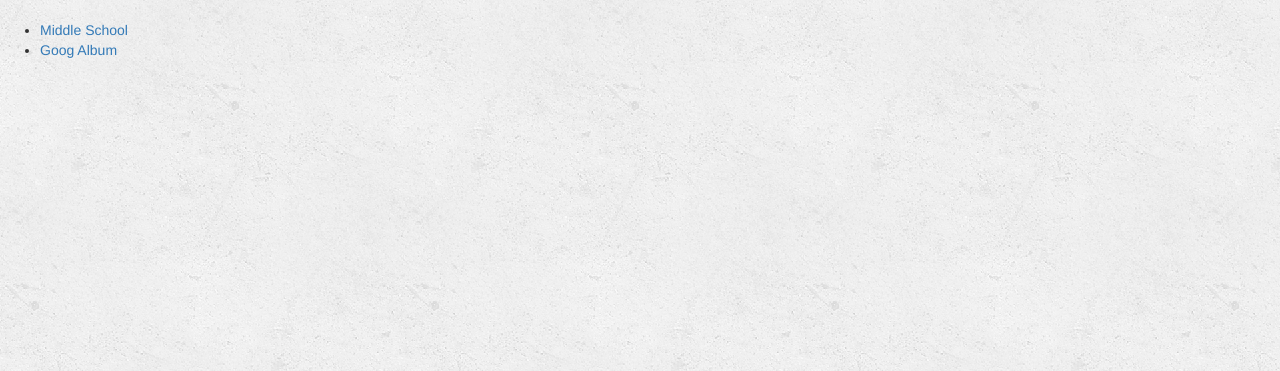
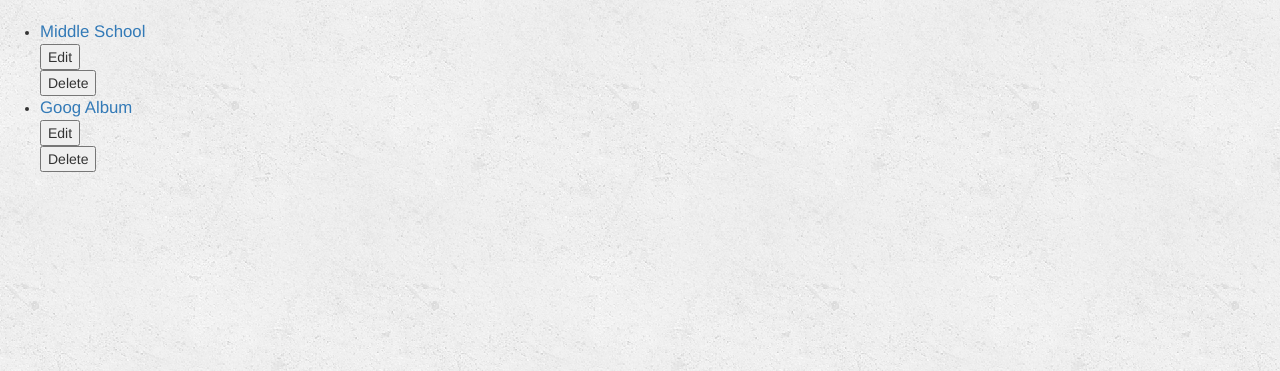
Before and after one commit to 23gosha/Website, a Django app: page /music/ in a window 1280 px wide. Shown: the part 52-423 px from the top of the page. Run offline with Django 3.2, Linux system fonts and the light colour scheme; data comes from the database, SQL or seed files in the repository; both versions use the stored data as it was after the commit; some libraries are stand-ins or nearby versions.

Commit message:
vid 32, added form editing and deleting

```diff
--- a/music/templates/music/index.html
+++ b/music/templates/music/index.html
@@ -3,7 +3,22 @@
 {% block body %}
     <ul>
         {% for album in object_list %} <!--when use ListView object_list (list of all objects is returned-->
-            <li><a href="{% url 'music:detail' album.id %}">{{ album.album_title }}</li>
+            <li>
+                <a href="{% url 'music:detail' album.id %} " style="font-size:1.2em;">{{ album.album_title }}</a>
+                <!--<a href="{% url 'music:album-update' album.id %}" >Edit</a>-->
+
+                <form method="post" action="{% url 'music:album-update' album.id %}"> <!--problem: clears the fields-->
+                    {% csrf_token %}
+                    <input type="submit" value="Edit">
+                </form>
+
+                <form method="post" action="{% url 'music:album-delete' album.id %}">
+                    {% csrf_token %}
+                    <input type="submit" value="Delete">
+                </form>
+                <!--<a href="{% url 'music:album-delete' album.id %}">Delete</a> need a form to delete -->
+
+            </li>
         {% endfor %}
     </ul>
 {% endblock %}
--- a/music/urls.py
+++ b/music/urls.py
@@ -11,4 +11,10 @@ urlpatterns = [
     url(r'^(?P<pk>[0-9]+)/$', views.DetailView.as_view(), name='detail'), # [0-9] = from 0 to 9, + = several digits. 712 is gonna hit
     # /music/album/add/
     url(r'album/add/$', views.AlbumCreate.as_view(), name='album-add'),
+
+    # /music/album/2/
+    url(r'album/(?P<pk>[0-9]+)/$', views.AlbumUpdate.as_view(), name='album-update'),
+
+    # /music/album/2/delete/
+    url(r'album/(?P<pk>[0-9]+)/delete/$', views.AlbumDelete.as_view(), name='album-delete'),
 ]
--- a/music/views.py
+++ b/music/views.py
@@ -1,5 +1,6 @@
 from django.views import generic
 from django.views.generic.edit import CreateView, UpdateView, DeleteView
+from django.core.urlresolvers import reverse_lazy # "where do you want me to redirect to?"
 from .models import  Album
 # generic views are usually lists or detailed
 
@@ -18,3 +19,12 @@ class DetailView(generic.DetailView):
 class AlbumCreate(CreateView):
     model = Album
     fields = ['artist', 'album_title', 'genre', 'album_logo']
+
+
+class AlbumUpdate(UpdateView):
+    model = Album
+    fields = ['artist', 'album_title', 'genre', 'album_logo']
+
+class AlbumDelete(DeleteView):
+    model = Album
+    success_url = reverse_lazy('music:index')
```
Also changed, not shown: db.sqlite3.
